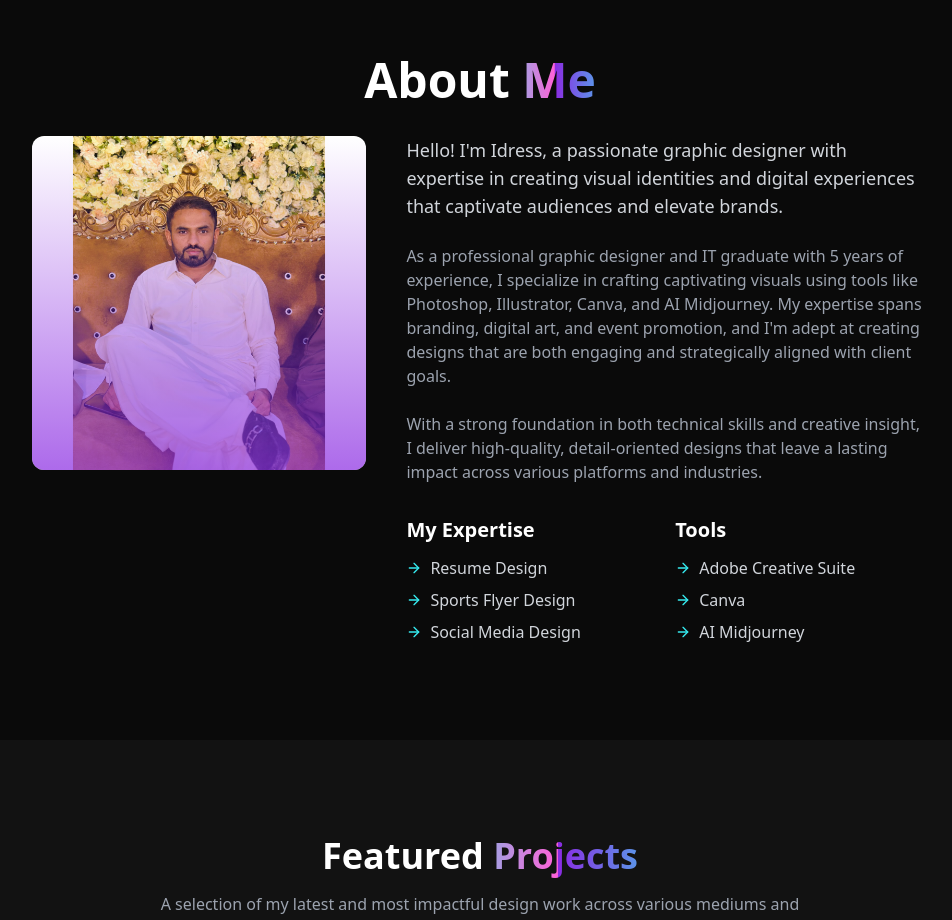
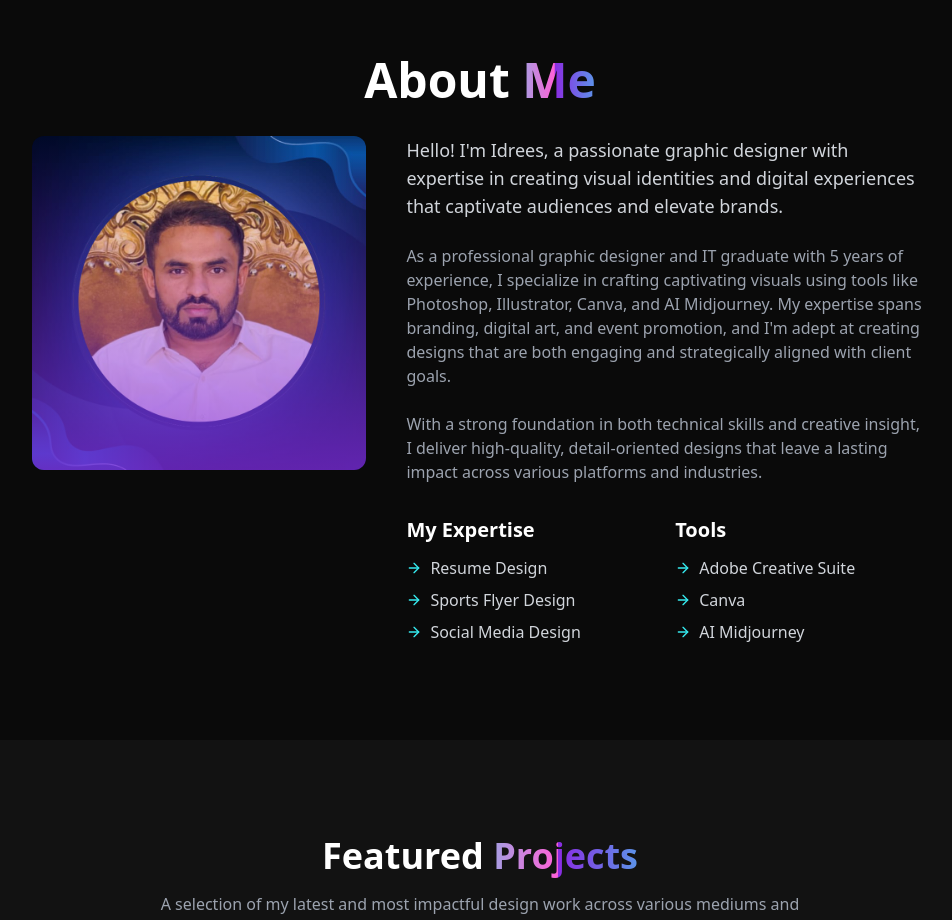
Before and after one commit to Majidali80/dark-designer-folio, a React (Vite) app: page / in a window 1280 px wide. Shown: the part 840-1760 px from the top of the page, without its empty margins (160-1112 px from the left). Built offline with nearby package versions, Linux system fonts and the light colour scheme.

Commit message:
Fix: Update profile picture and name
Updated the profile picture and corrected the spelling of the name.

```diff
--- a/src/pages/Index.tsx
+++ b/src/pages/Index.tsx
@@ -1,4 +1,3 @@
-
 import { useEffect } from 'react';
 import ParticleBackground from '@/components/ParticleBackground';
 import Navbar from '@/components/Navbar';
@@ -65,8 +64,8 @@ const Index = () => {
               <div className="md:col-span-2">
                 <div className="relative rounded-xl overflow-hidden aspect-square opacity-0 animate-text-reveal animate-delay-1">
                   <img
-                    src="/lovable-uploads/7261665f-f28c-41d6-9ef7-d1fbba25156a.png"
-                    alt="Idress - Graphic Designer"
+                    src="/lovable-uploads/dd042d59-5158-45a9-b6dc-d5bce5b81ded.png"
+                    alt="Idrees - Graphic Designer"
                     className="w-full h-full object-cover"
                   />
                   <div className="absolute inset-0 bg-gradient-to-t from-design-purple/70 to-transparent"></div>
@@ -75,7 +74,7 @@ const Index = () => {
 
               <div className="md:col-span-3">
                 <p className="text-lg text-gray-300 mb-6 opacity-0 animate-text-reveal animate-delay-2">
-                  Hello! I'm Idress, a passionate graphic designer with expertise in creating visual identities and digital experiences that captivate audiences and elevate brands.
+                  Hello! I'm Idrees, a passionate graphic designer with expertise in creating visual identities and digital experiences that captivate audiences and elevate brands.
                 </p>
 
                 <p className="text-gray-400 mb-6 opacity-0 animate-text-reveal animate-delay-3">
```
Also changed, not shown: public/lovable-uploads/dd042d59-5158-45a9-b6dc-d5bce5b81ded.png (added).
